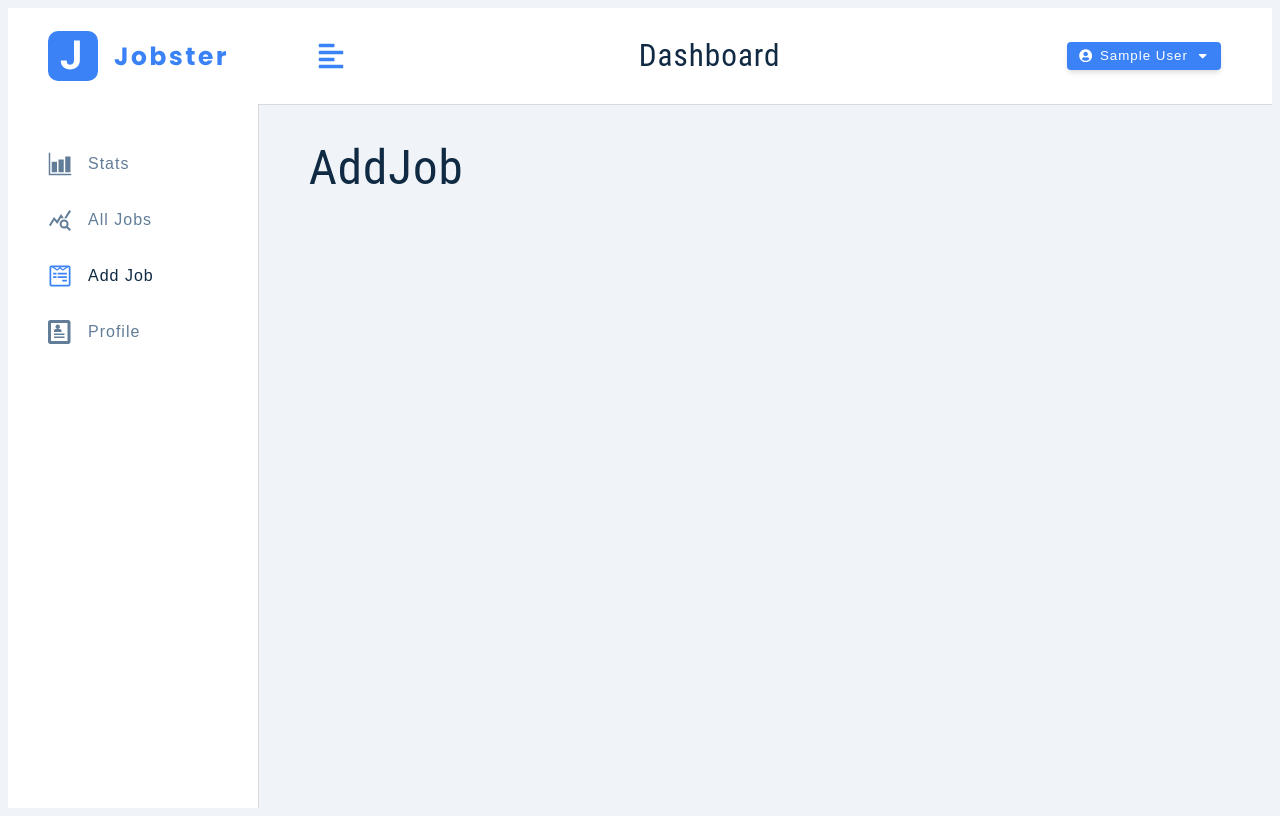
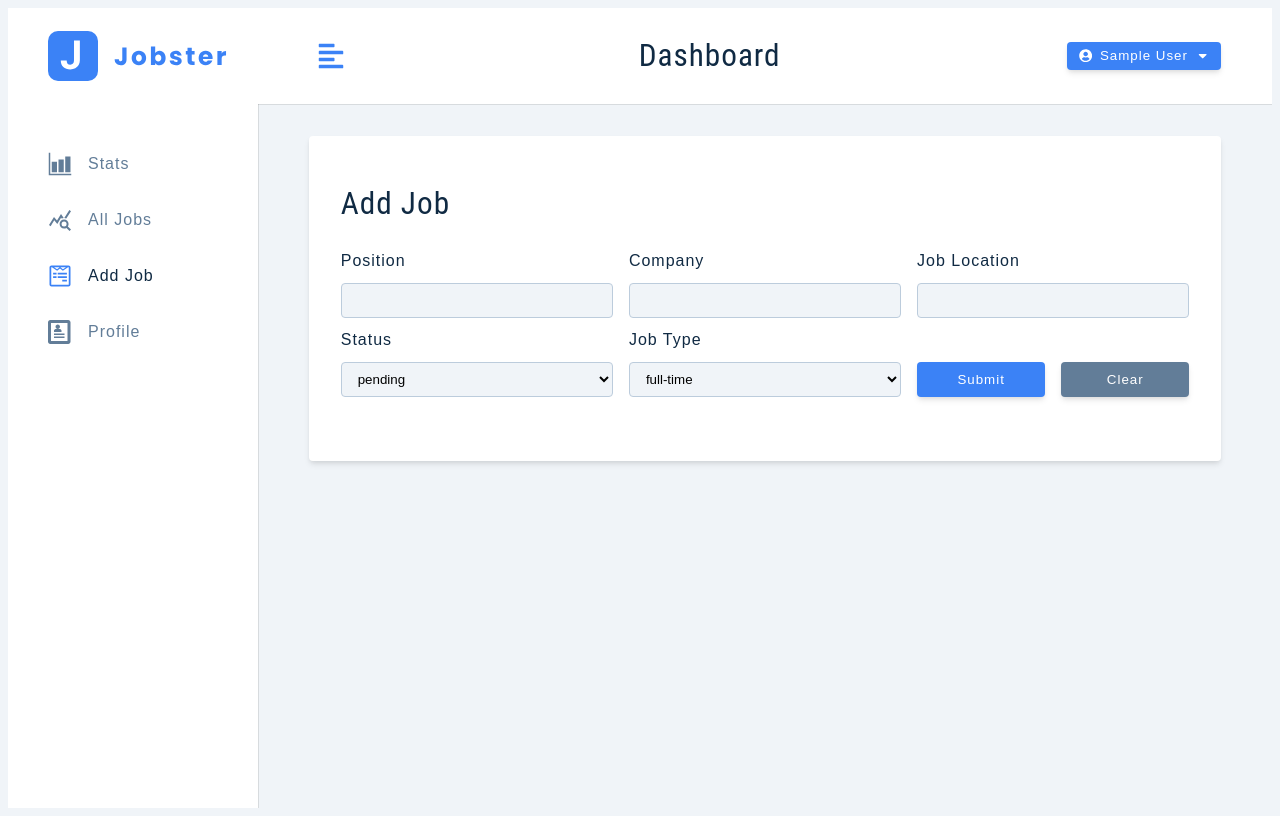
Before and after one commit to RudenkoArt/jobster-website, a React (Create React App) app: page /add-job in a window 1280 px wide. Built offline with nearby package versions, Linux system fonts and the light colour scheme; sample sign-in values are in the browser's storage; the HTML template or start-up script is replaced by a standard one.

Commit message:
AddJob ready

```diff
--- a/src/components/FormRow.js
+++ b/src/components/FormRow.js
@@ -6,6 +6,7 @@
       </label>
       <input
         type={type}
+        id={name}
         name={name}
         value={value}
         onChange={handleChange}
--- /dev/null
+++ b/src/components/FormRowSelect.js
@@ -0,0 +1,28 @@
+import React from 'react';
+
+const FormRowSelect = ({ labelText, name, value, handleChange, list }) => {
+  return (
+    <div className='form-row'>
+      <label htmlFor={name} className='form-label'>
+        {labelText || name}
+      </label>
+      <select
+        name={name}
+        id={name}
+        value={value}
+        onChange={handleChange}
+        className='form-select'
+      >
+        {list.map((itemValue, index) => {
+          return (
+            <option key={index} value={itemValue}>
+              {itemValue}
+            </option>
+          );
+        })}
+      </select>
+    </div>
+  );
+};
+
+export default FormRowSelect;
--- a/src/components/Navbar.js
+++ b/src/components/Navbar.js
@@ -38,7 +38,7 @@
             <button
               type='button'
               className='dropdown-btn'
-              onClick={() => dispatch(logoutUser())}
+              onClick={() => dispatch(logoutUser('Logging out...'))}
             >
               logout
             </button>
--- a/src/components/index.js
+++ b/src/components/index.js
@@ -4,5 +4,14 @@
 import SmallSidebar from './SmallSidebar';
 import BigSidebar from './BigSidebar';
 import NavLinks from './NavLinks';
+import FormRowSelect from './FormRowSelect';
 
-export { Logo, FormRow, Navbar, SmallSidebar, BigSidebar, NavLinks };
+export {
+  Logo,
+  FormRow,
+  Navbar,
+  SmallSidebar,
+  BigSidebar,
+  NavLinks,
+  FormRowSelect,
+};
--- /dev/null
+++ b/src/features/job/jobSlice.js
@@ -0,0 +1,72 @@
+import { createSlice, createAsyncThunk } from '@reduxjs/toolkit';
+import { toast } from 'react-toastify';
+import customFetch from '../../utils/axios';
+import { getUserFromLocalStorage } from '../../utils/localStorage';
+import { logoutUser } from '../user/userSlice';
+
+const initialState = {
+  isLoading: false,
+  position: '',
+  company: '',
+  jobLocation: '',
+  jobTypeOptions: ['full-time', 'part-time', 'remote', 'internship'],
+  jobType: 'full-time',
+  statusOptions: ['interview', 'declined', 'pending'],
+  status: 'pending',
+  isEditing: false,
+  editJobId: '',
+};
+
+export const createJob = createAsyncThunk(
+  'job/createJob',
+  async (job, thunkAPI) => {
+    try {
+      const response = await customFetch.post('/jobs', job, {
+        headers: {
+          authorization: `Bearer ${thunkAPI.getState().user.user.token}`,
+        },
+      });
+      thunkAPI.dispatch(clearValues());
+      return response.data;
+    } catch (error) {
+      if (error.response.status === 401) {
+        thunkAPI.dispatch(logoutUser());
+        return thunkAPI.rejectWithValue('Unauthorized! Logging Out...');
+      }
+      return thunkAPI.rejectWithValue(error.response.data.msg);
+    }
+  }
+);
+
+const jobSlice = createSlice({
+  name: 'job',
+  initialState,
+  reducers: {
+    handleChange: (state, { payload: { name, value } }) => {
+      state[name] = value;
+    },
+    clearValues: () => {
+      return {
+        ...initialState,
+        jobLocation: getUserFromLocalStorage()?.location,
+      };
+    },
+  },
+  extraReducers: {
+    [createJob.pending]: (state) => {
+      state.isLoading = true;
+    },
+    [createJob.fulfilled]: (state) => {
+      state.isLoading = false;
+      toast.success('Job Created');
+    },
+    [createJob.rejected]: (state, { payload }) => {
+      state.isLoading = false;
+      toast.error(payload);
+    },
+  },
+});
+
+export const { handleChange, clearValues } = jobSlice.actions;
+
+export default jobSlice.reducer;
--- a/src/features/user/userSlice.js
+++ b/src/features/user/userSlice.js
@@ -46,10 +46,13 @@
     toggleSidebar: (state) => {
       state.isSidebarOpen = !state.isSidebarOpen;
     },
-    logoutUser: (state) => {
+    logoutUser: (state, { payload }) => {
       state.user = null;
       state.isSidebarOpen = false;
       removeUserFromLocalStorage();
+      if (payload) {
+        toast.success(payload);
+      }
     },
   },
   extraReducers: {
--- a/src/pages/dashboard/AddJob.js
+++ b/src/pages/dashboard/AddJob.js
@@ -1,7 +1,118 @@
-import React from 'react';
+import { FormRow, FormRowSelect } from '../../components';
+import Wrapper from '../../assets/wrappers/DashboardFormPage';
+import { useSelector, useDispatch } from 'react-redux';
+import { toast } from 'react-toastify';
+import {
+  clearValues,
+  handleChange,
+  createJob,
+} from '../../features/job/jobSlice';
+import { useEffect } from 'react';
 
 const AddJob = () => {
-  return <h1>AddJob</h1>;
+  const {
+    isLoading,
+    position,
+    company,
+    jobLocation,
+    jobType,
+    jobTypeOptions,
+    status,
+    statusOptions,
+    isEditing,
+    editJobId,
+  } = useSelector((store) => store.job);
+  const { user } = useSelector((store) => store.user);
+  const dispatch = useDispatch();
+
+  const handleSubmit = (e) => {
+    e.preventDefault();
+
+    if (!position || !company || !jobLocation) {
+      toast.error('Please fill out all the fields');
+      return;
+    }
+    dispatch(createJob({ position, company, jobLocation, jobType, status }));
+  };
+
+  const handleJobInput = (e) => {
+    const name = e.target.name;
+    const value = e.target.value;
+    dispatch(handleChange({ name, value }));
+  };
+
+  useEffect(() => {
+    dispatch(
+      handleChange({
+        name: 'jobLocation',
+        value: user.location,
+      })
+    );
+  }, []);
+
+  return (
+    <Wrapper>
+      <form className='form'>
+        <h3>{isEditing ? 'edit job' : 'add job'}</h3>
+        <div className='form-center'>
+          {/* position */}
+          <FormRow
+            type='text'
+            name='position'
+            value={position}
+            handleChange={handleJobInput}
+          />
+          {/* company */}
+          <FormRow
+            type='text'
+            name='company'
+            value={company}
+            handleChange={handleJobInput}
+          />
+          {/* jobLocation */}
+          <FormRow
+            type='text'
+            name='jobLocation'
+            labelText='job location'
+            value={jobLocation}
+            handleChange={handleJobInput}
+          />
+          {/* status */}
+          <FormRowSelect
+            name='status'
+            value={status}
+            handleChange={handleJobInput}
+            list={statusOptions}
+          />
+          {/* job type */}
+          <FormRowSelect
+            name='jobType'
+            labelText='job type'
+            value={jobType}
+            handleChange={handleJobInput}
+            list={jobTypeOptions}
+          />
+          <div className='btn-container'>
+            <button
+              type='submit'
+              className='btn btn-block submit-btn'
+              onClick={handleSubmit}
+              disabled={isLoading}
+            >
+              submit
+            </button>
+            <button
+              type='button'
+              className='btn btn-block clear-btn'
+              onClick={() => dispatch(clearValues())}
+            >
+              clear
+            </button>
+          </div>
+        </div>
+      </form>
+    </Wrapper>
+  );
 };
 
 export default AddJob;
--- a/src/store.js
+++ b/src/store.js
@@ -1,8 +1,10 @@
 import { configureStore } from '@reduxjs/toolkit';
 import userReducer from './features/user/userSlice';
+import jobReducer from './features/job/jobSlice';
 
 export const store = configureStore({
   reducer: {
     user: userReducer,
+    job: jobReducer,
   },
 });
```
